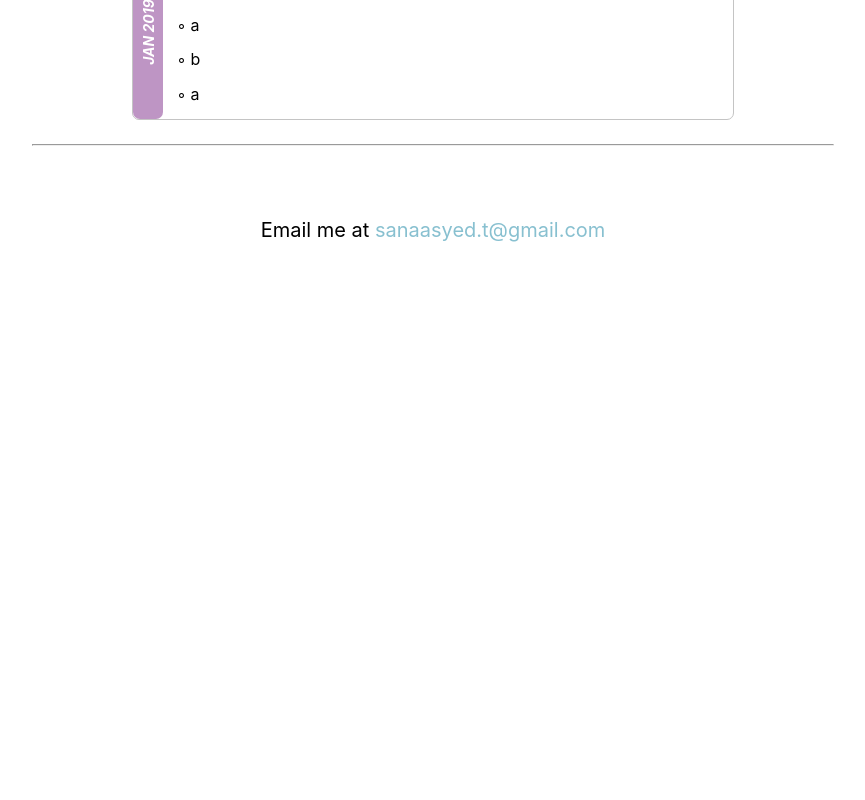
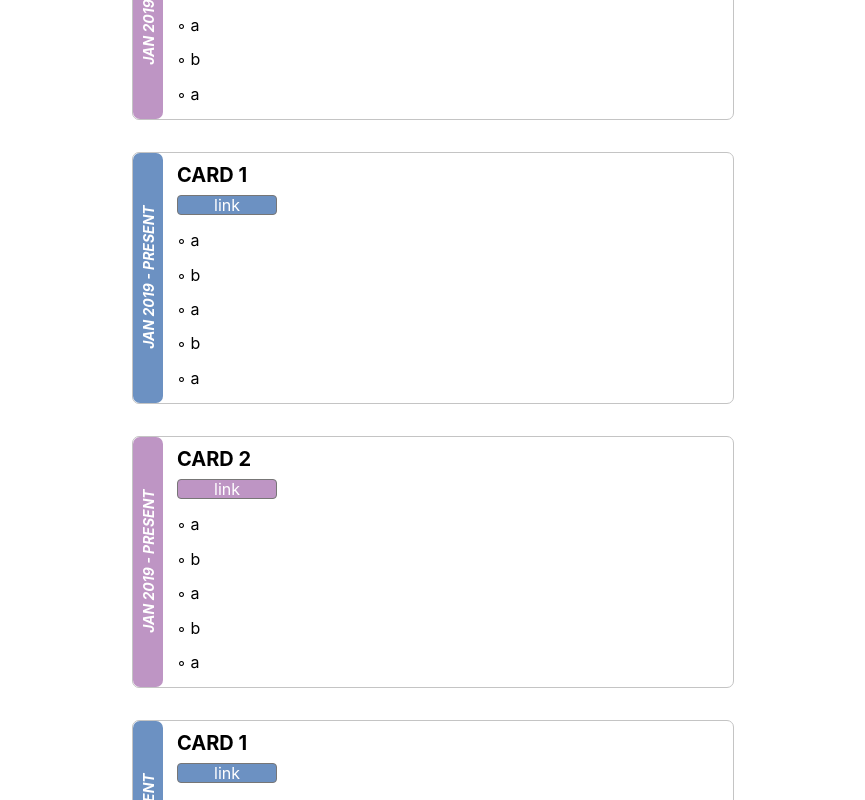
Before and after one commit to sanaasy/portfolio, a React (Create React App) app: page / in a window 1280 px wide. Shown: the part 900-1700 px from the top of the page, without its empty margins (207-1072 px from the left). Before the commit the page ends 1222 px from the top, so only its background shows below. Built offline with nearby package versions, Linux system fonts and the light colour scheme.

Commit message:
adding a back to the top option

```diff
--- a/src/App.tsx
+++ b/src/App.tsx
@@ -2,6 +2,7 @@ import React from 'react';
 import Header from './Header';
 import Showcase from './Showcase';
 import Footer from './Footer';
+import ScrollButton from './ScrollButton';
 
 function App() {
   return (
@@ -11,6 +12,7 @@ function App() {
       <Showcase />
       <hr />
       <Footer />
+      <ScrollButton />
     </div>
   );
 }
--- /dev/null
+++ b/src/ScrollButton.tsx
@@ -0,0 +1,37 @@
+import React, {useState} from 'react';
+import styles from './styles/ScrollButton.module.css'
+
+const ScrollButton = () =>{
+
+  const [visible, setVisible] = useState(false)
+
+  const toggleVisible = () => {
+    const scrolled = document.documentElement.scrollTop;
+    if (scrolled > 300){
+      setVisible(true)
+    }
+    else if (scrolled <= 300){
+      setVisible(false)
+    }
+  };
+
+  const scrollToTop = () =>{
+    window.scrollTo({
+      top: 0,
+      behavior: 'smooth'
+    });
+  };
+
+  window.addEventListener('scroll', toggleVisible);
+  if(visible){
+    return (
+      <button onClick={scrollToTop} style={{display: visible ? 'inline' : 'none'}} className={styles.Button}>
+        <div className={styles.Text}>back to the top ⬆️</div>
+      </button>
+    )
+  } else {
+    return <div />
+  };
+}
+
+export default ScrollButton;
--- a/src/data.tsx
+++ b/src/data.tsx
@@ -39,6 +39,96 @@ const experience: TimelineItemData[] = [
       'b',
       'a'
     ]
+  },
+  {
+    title: 'CARD 1',
+    duration: 'jan 2019 - present',
+    category: Category.Experience,
+    languages: [
+      'link',
+    ],
+    description: [
+      'a',
+      'b',
+      'a',
+      'b',
+      'a'
+    ]
+  },
+  {
+    title: 'CARD 2',
+    duration: 'jan 2019 - present',
+    category: Category.Project,
+    languages: [
+      'link',
+    ],
+    description: [
+      'a',
+      'b',
+      'a',
+      'b',
+      'a'
+    ]
+  },
+  {
+    title: 'CARD 1',
+    duration: 'jan 2019 - present',
+    category: Category.Experience,
+    languages: [
+      'link',
+    ],
+    description: [
+      'a',
+      'b',
+      'a',
+      'b',
+      'a'
+    ]
+  },
+  {
+    title: 'CARD 2',
+    duration: 'jan 2019 - present',
+    category: Category.Project,
+    languages: [
+      'link',
+    ],
+    description: [
+      'a',
+      'b',
+      'a',
+      'b',
+      'a'
+    ]
+  },
+  {
+    title: 'CARD 1',
+    duration: 'jan 2019 - present',
+    category: Category.Experience,
+    languages: [
+      'link',
+    ],
+    description: [
+      'a',
+      'b',
+      'a',
+      'b',
+      'a'
+    ]
+  },
+  {
+    title: 'CARD 2',
+    duration: 'jan 2019 - present',
+    category: Category.Project,
+    languages: [
+      'link',
+    ],
+    description: [
+      'a',
+      'b',
+      'a',
+      'b',
+      'a'
+    ]
   }
 ];
 
--- a/src/styles/Link.module.css
+++ b/src/styles/Link.module.css
@@ -2,6 +2,7 @@
   text-decoration: none;
   cursor: pointer;
   position: relative;
+  font-weight: bold;
   transition: -webkit-clip-path 275ms ease;
   transition: clip-path 275ms ease;
   transition: clip-path 275ms ease, -webkit-clip-path 275ms ease;
@@ -15,19 +16,19 @@
 .Link span {
   position: relative;
   display: inline-block;
-  color: #88C0D0;
+  color: #6C91C2;
 }
 
 .Link span::before {
   position: absolute;
   content: attr(data-content);
-  color: #56A5BC;
+  color: #8B2635;
   transition: -webkit-clip-path 275ms ease;
   transition: clip-path 275ms ease;
   transition: clip-path 275ms ease, -webkit-clip-path 275ms ease;
   text-decoration: underline;
-  -webkit-text-decoration-color: #56A5BC;
-          text-decoration-color: #56A5BC;
+  -webkit-text-decoration-color: #8B2635;
+          text-decoration-color: #8B2635;
   -webkit-clip-path: polygon(0 0, 0 0, 0% 100%, 0 100%);
           clip-path: polygon(0 0, 0 0, 0% 100%, 0 100%);
 }
--- /dev/null
+++ b/src/styles/ScrollButton.module.css
@@ -0,0 +1,25 @@
+.Button {
+  position: fixed;
+  width: 10em;
+  height: 2em;
+  left: 10%;
+  bottom: 40px;
+  border-radius: 12px;
+  border: 1px solid black;
+  background: #C4C4C4;
+}
+
+.Button:hover {
+  cursor: pointer;
+}
+
+.Text {
+  display: flex;
+  justify-content: center;
+  align-items: center;
+  margin-top: 0.3rem;
+}
+@keyframes fadeIn {
+  0% {opacity:0;}
+  100% {opacity:1;}
+}
```
